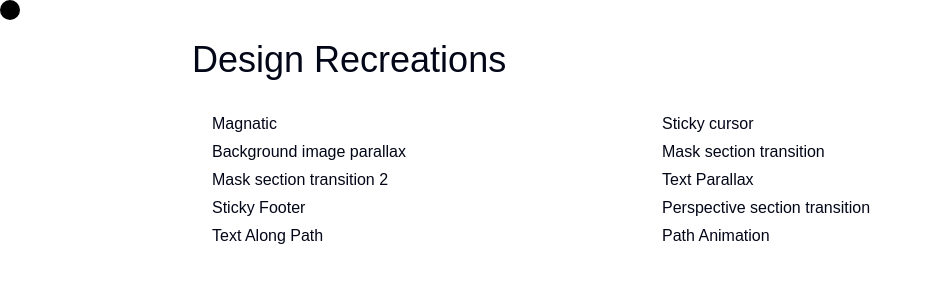
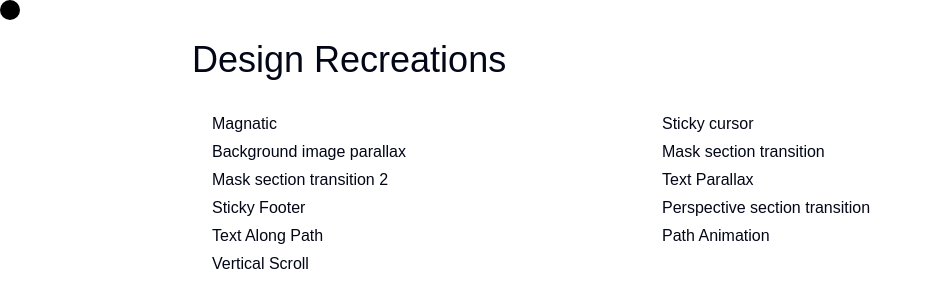
Before and after one commit to jagadeeshm2002/design-craft, a Next.js app: page / in a window 1280 px wide. Shown: the top 308 px of the page, without its empty margins (0-933 px from the left). Built offline with nearby package versions, Linux system fonts and the light colour scheme; a web font is replaced by a local one.

Commit message:
move all into (main)

```diff
--- a/src/app/page.tsx
+++ b/src/app/page.tsx
@@ -16,6 +16,7 @@ export default function Home() {
     },
     { name: "Text Along Path", link: "/text-along-path" },
     { name: "Path Animation", link: "/path-animation" },
+    { name: "Vertical Scroll",link:"/vertical-scroll" },
   ];
   return (
     <div className=" items-center justify-items-center min-h-screen sm:px-24 px-8 md:px-48 gap-16 py-10 sm:py-10 relative ">
```
Also changed, not shown: src/app/(main)/background-image-parallax/page.tsx (renamed from src/app/background-image-parallax/page.tsx), src/app/(main)/magnatic/page.tsx (renamed from src/app/magnatic/page.tsx), src/app/(main)/mask-section-transition/1/page.tsx (renamed from src/app/mask-section-transition/1/page.tsx), src/app/(main)/mask-section-transition/2/page.tsx (renamed from src/app/mask-section-transition/2/page.tsx), src/app/(main)/path-animation/page.tsx (renamed from src/app/path-animation/page.tsx), src/app/(main)/perspective-section-transition/page.tsx (renamed from src/app/perspective-section-transition/page.tsx), src/app/(main)/sticky-footer/page.tsx (renamed from src/app/sticky-footer/page.tsx), src/app/(main)/stickycursor/page.tsx (renamed from src/app/stickycursor/page.tsx), src/app/(main)/text-along-path/page.tsx (renamed from src/app/text-along-path/page.tsx), src/app/(main)/text-parallax/page.tsx (renamed from src/app/text-parallax/page.tsx).
